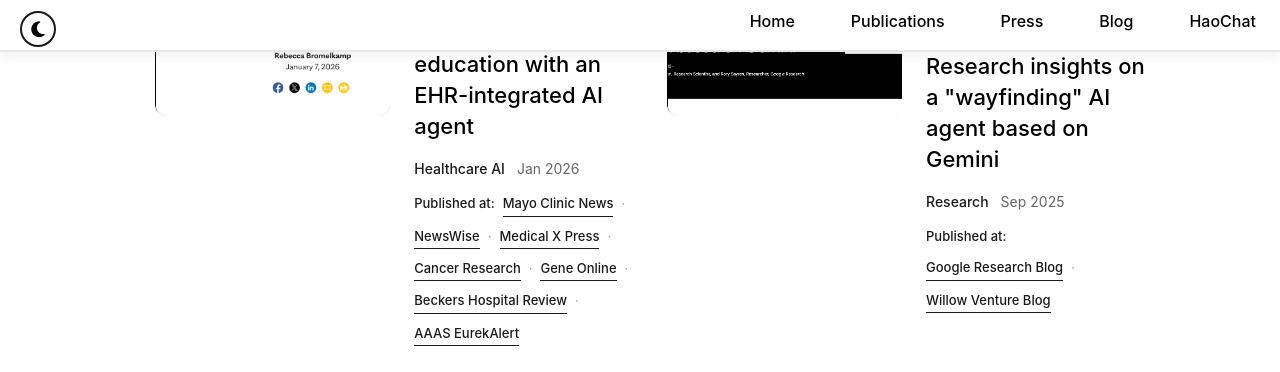
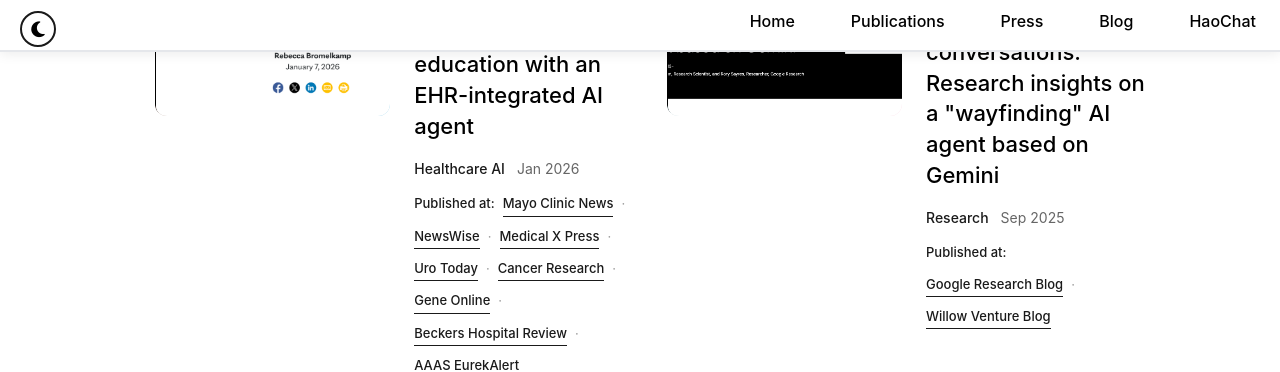
Before and after one commit to YuexingHao/Yuexing-Hao, a Jekyll site: the page built from press.html, in a window 1280 px wide and 900 px high, scrolled down 362 px, cut to the strip 0-372 px from the top of the window. Built offline with Jekyll 4.4.1, drawn with Linux system fonts in a browser that asks for light colours; nearby versions of some CDN libraries; library files that are not in the unit come from our copies; a style sheet for code colours, icons or effects is not loaded.

Commit message:
Describe your changes

```diff
--- a/press.html
+++ b/press.html
@@ -316,6 +316,7 @@
           <a href="https://newsnetwork.mayoclinic.org/discussion/new-mayo-clinic-study-advances-personalized-prostate-cancer-education-with-an-ehr-integrated-ai-agent/" target="_blank">Mayo Clinic News</a><span class="outlet-separator">·</span>
           <a href="https://www.newswise.com/articles/new-mayo-clinic-study-advances-personalized-prostate-cancer-education-with-an-ehr-integrated-ai-agent" target="_blank">NewsWise</a><span class="outlet-separator">·</span>
           <a href="https://medicalxpress.com/news/2026-01-electronic-health-ai-agent-advances.html" target="_blank">Medical X Press</a><span class="outlet-separator">·</span>
+          <a href="https://www.urotoday.com/recent-abstracts/urologic-oncology/prostate-cancer/166046-personalizing-prostate-cancer-education-for-patients-using-an-ehr-integrated-llm-agent-beyond-the-abstract.html" target="_blank">Uro Today</a><span class="outlet-separator">·</span>
           <a href="https://www.technologynetworks.com/cancer-research/news/ai-agent-advances-personalized-prostate-cancer-education-408414" target="_blank">Cancer Research</a><span class="outlet-separator">·</span>
           <a href="https://www.geneonline.com/mayo-clinic-develops-ehr-integrated-tool-using-ai-to-provide-personalized-prostate-cancer-education/" target="_blank">Gene Online</a><span class="outlet-separator">·</span>
           <a href="https://www.beckershospitalreview.com/healthcare-information-technology/ehrs/mayo-launches-ehr-based-ai-cancer-tool/" target="_blank">Beckers Hospital Review</a><span class="outlet-separator">·</span>
```
